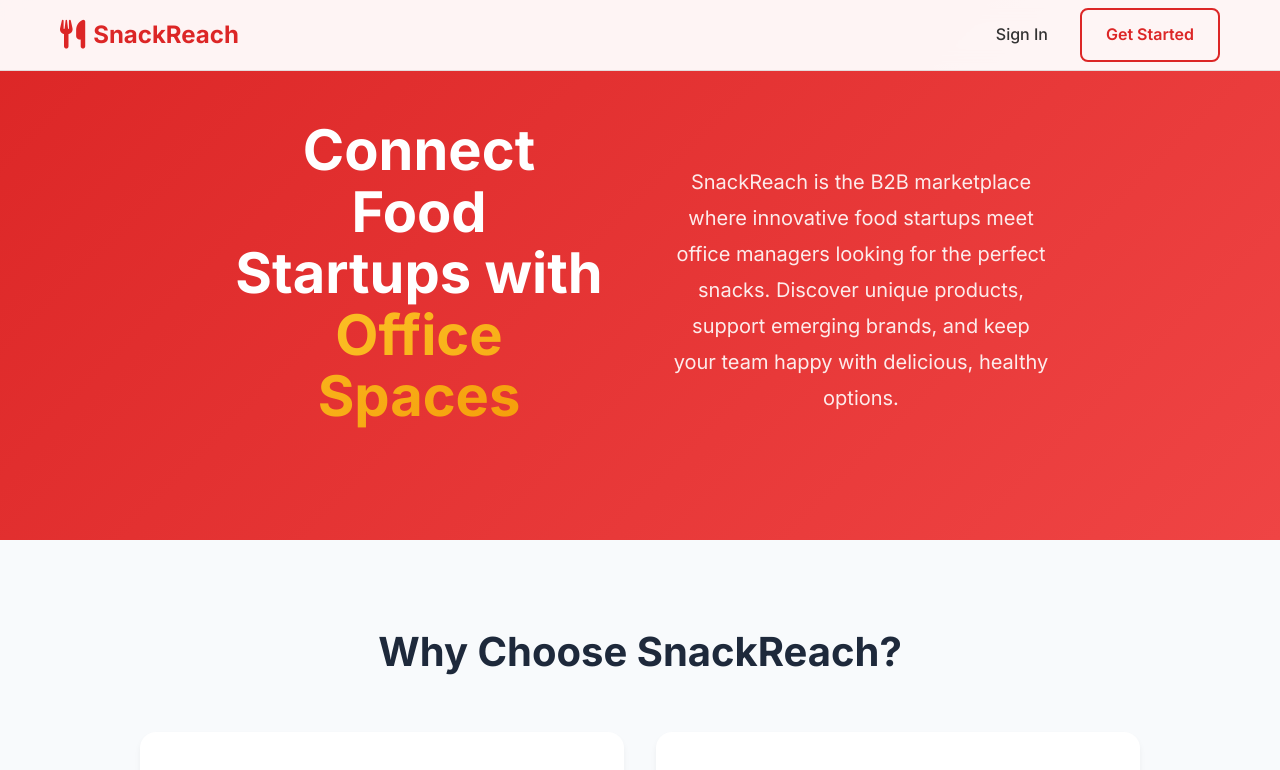
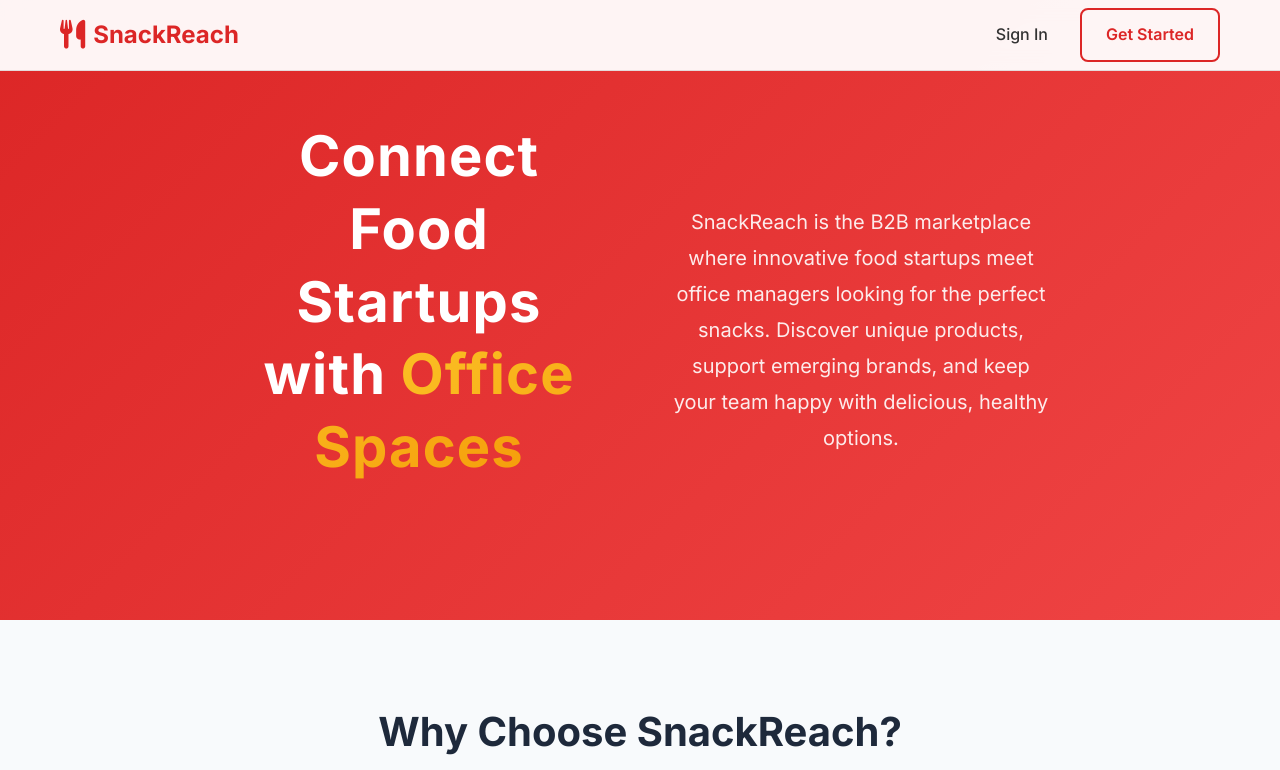
Before and after one commit to andyackerman1/snackreach, a React (Vite) app: page / in a window 1280 px wide. Shown: the top 770 px of the page. Built offline with nearby package versions, Linux system fonts and the light colour scheme; no server answers.

Commit message:
Increase spacing between title and description in hero section

```diff
--- a/src/pages/HomePage.jsx
+++ b/src/pages/HomePage.jsx
@@ -21,10 +21,10 @@ export default function HomePage() {
       <section className="hero">
         <div className="container">
           <div className="hero-container hero-centered" style={{ maxWidth: "900px", margin: "0 auto", padding: "0 40px" }}>
-            <h1 className="hero-title" style={{ marginBottom: "2rem", lineHeight: "1.1" }}>
+            <h1 className="hero-title" style={{ marginBottom: "3.5rem", lineHeight: "1.3", letterSpacing: "0.02em" }}>
               Connect Food Startups with <span className="highlight">Office Spaces</span>
             </h1>
-            <p className="hero-description" style={{ fontSize: "1.25rem", lineHeight: "1.8", maxWidth: "700px", margin: "0 auto" }}>
+            <p className="hero-description" style={{ fontSize: "1.25rem", lineHeight: "1.8", maxWidth: "700px", margin: "0 auto", marginTop: "0" }}>
               SnackReach is the B2B marketplace where innovative food startups meet office managers
               looking for the perfect snacks. Discover unique products, support emerging brands,
               and keep your team happy with delicious, healthy options.
```
